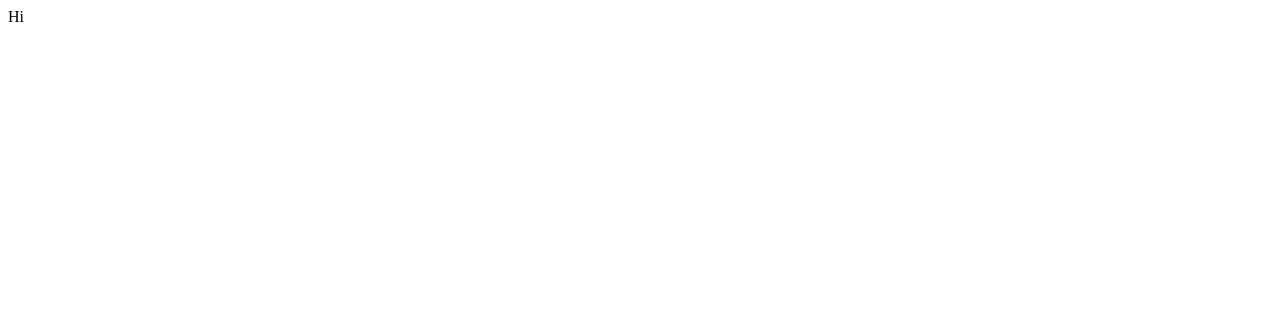
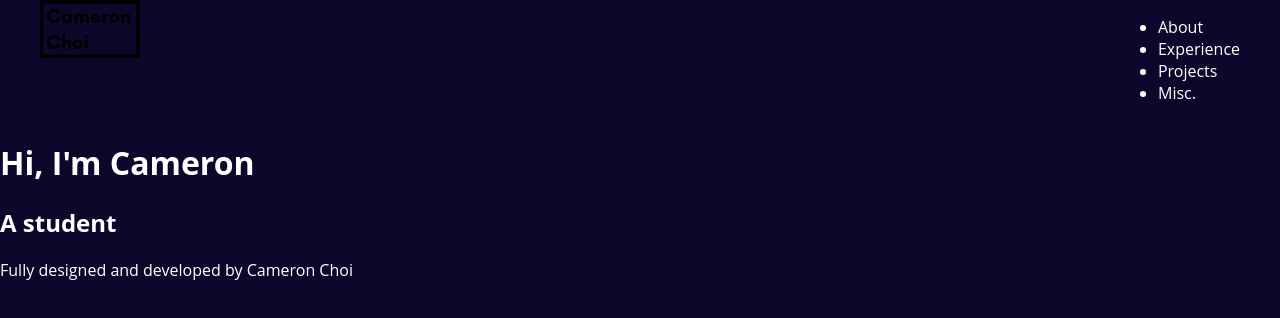
Before and after one commit to cameronchoi/portfolio, a Gatsby site: page / in a window 1280 px wide. Built offline with nearby package versions, Linux system fonts and the light colour scheme; Gatsby itself is replaced by a stand-in of ours.

Commit message:
Create layout, theme, home page, and general styles

```diff
--- a/package.json
+++ b/package.json
@@ -17,6 +17,7 @@
   "dependencies": {
     "gatsby": "^3.13.1",
     "react": "^17.0.1",
-    "react-dom": "^17.0.1"
+    "react-dom": "^17.0.1",
+    "styled-components": "^5.3.1"
   }
 }
--- /dev/null
+++ b/src/components/Footer.js
@@ -0,0 +1,9 @@
+import React from 'react'
+
+export const Footer = () => {
+    return (
+        <footer>
+            <div>Fully designed and developed by Cameron Choi</div>
+        </footer>
+    )
+}
--- /dev/null
+++ b/src/components/Layout.js
@@ -0,0 +1,17 @@
+import React from "react";
+import { ThemeProvider } from "styled-components";
+import { theme } from "../styles/theme";
+import { Footer } from "./Footer";
+import Navbar from "./Navbar";
+import GlobalStyles from "./styles/Global";
+
+export const Layout = ({ children }) => {
+  return (
+    <ThemeProvider theme={theme}>
+      <GlobalStyles />
+      <Navbar />
+      <div>{children}</div>
+      <Footer />
+    </ThemeProvider>
+  );
+};
--- /dev/null
+++ b/src/components/Logo.js
@@ -0,0 +1,15 @@
+import React from "react";
+import logo1 from "../images/logo1.svg";
+import { StyledLogo } from "./styles/Logo.styled";
+
+export const Logo = ({ height, width, color }) => {
+  return (
+    <StyledLogo
+      src={logo1}
+      alt="Logo"
+      height={height}
+      width={width}
+      color={color}
+    />
+  );
+};
--- a/src/components/Navbar.js
+++ b/src/components/Navbar.js
@@ -1,32 +1,25 @@
-import React from 'react'
-import logo1 from '../images/logo1.svg'
+import React from "react";
+import { Logo } from "./Logo";
+import { StyledHeader, StyledNavbar } from "./styles/Navbar.styled";
 
 export default function Navbar() {
   return (
-        <header>
-            <nav>
+    <StyledHeader>
+      <StyledNavbar>
         <div>
           <a>
-                        <img src={logo1} alt="Logo"/>
+            <Logo width={100} color="white" />
           </a>
         </div>
         <div>
           <ul>
-                        <li>
-                            About
-                        </li>
-                        <li>
-                            Experience
-                        </li>
-                        <li>
-                            Projects
-                        </li>
-                        <li>
-                            Misc.
-                        </li>
+            <li>About</li>
+            <li>Experience</li>
+            <li>Projects</li>
+            <li>Misc.</li>
           </ul>
         </div>
-            </nav>
-        </header>
-    )
+      </StyledNavbar>
+    </StyledHeader>
+  );
 }
--- /dev/null
+++ b/src/components/sections/Home.js
@@ -0,0 +1,10 @@
+import React from "react";
+
+export const Home = () => {
+  return (
+    <div>
+      <h1>Hi, I'm Cameron</h1>
+      <h2>A student</h2>
+    </div>
+  );
+};
--- /dev/null
+++ b/src/components/styles/Global.js
@@ -0,0 +1,13 @@
+import { createGlobalStyle } from "styled-components";
+import { theme } from "../../styles/theme";
+
+const GlobalStyles = createGlobalStyle`
+    body {
+        margin: 0;
+        background: ${({ theme }) => theme.colors.darkSecondary};
+        color: ${({ theme }) => theme.colors.darkPrimary};
+        font-family: 'Open Sans', sans-serif
+    }
+`;
+
+export default GlobalStyles;
--- /dev/null
+++ b/src/components/styles/Logo.styled.js
@@ -0,0 +1,7 @@
+import styled from "styled-components";
+
+export const StyledLogo = styled.img`
+  height: ${(props) => props.height};
+  width: ${(props) => props.width};
+  fill: "red";
+`;
--- /dev/null
+++ b/src/components/styles/Navbar.styled.js
@@ -0,0 +1,10 @@
+import styled from "styled-components";
+
+export const StyledHeader = styled.header`
+  width: 100%;
+`;
+export const StyledNavbar = styled.nav`
+  padding: 0px 40px;
+  display: flex;
+  justify-content: space-between
+`;
--- a/src/pages/index.js
+++ b/src/pages/index.js
@@ -1,11 +1,13 @@
-import * as React from "react"
+import * as React from "react";
+import { Layout } from "../components/Layout";
+import { Home } from "../components/sections/Home";
 
 const IndexPage = () => {
   return (
-    <main>
-        Hi
-    </main>
-  )
-}
+    <Layout>
+        <Home />
+    </Layout>
+  );
+};
 
-export default IndexPage
+export default IndexPage;
--- /dev/null
+++ b/src/styles/theme.js
@@ -0,0 +1,6 @@
+export const theme = {
+    colors: {
+        darkPrimary: "#fff",
+        darkSecondary: '#0B082B'
+    }
+}
```
Also changed, not shown: src/components/sections/About.js (added), src/components/sections/Experience.js (added), src/components/sections/Misc.js (added), src/components/sections/Projects.js (added), 1 other file. Lines whose indentation alone changed are shown as unchanged.
